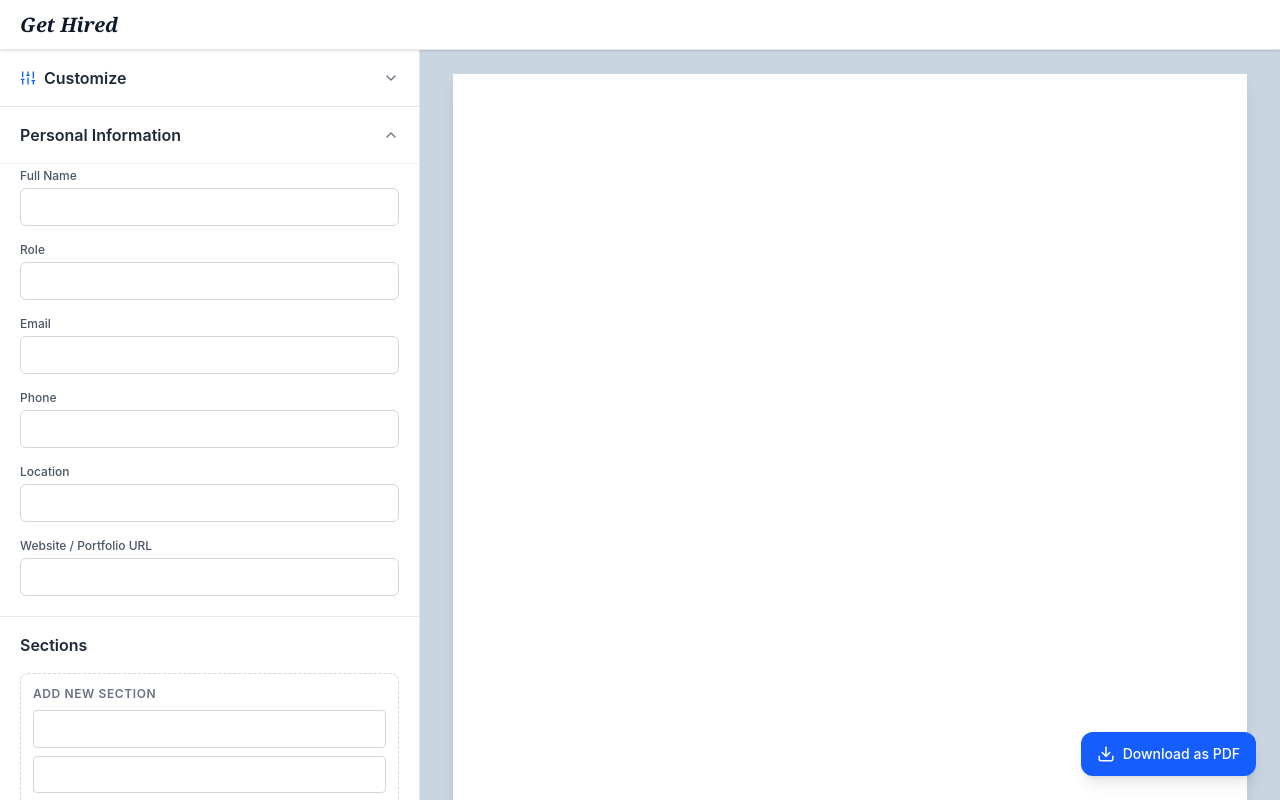
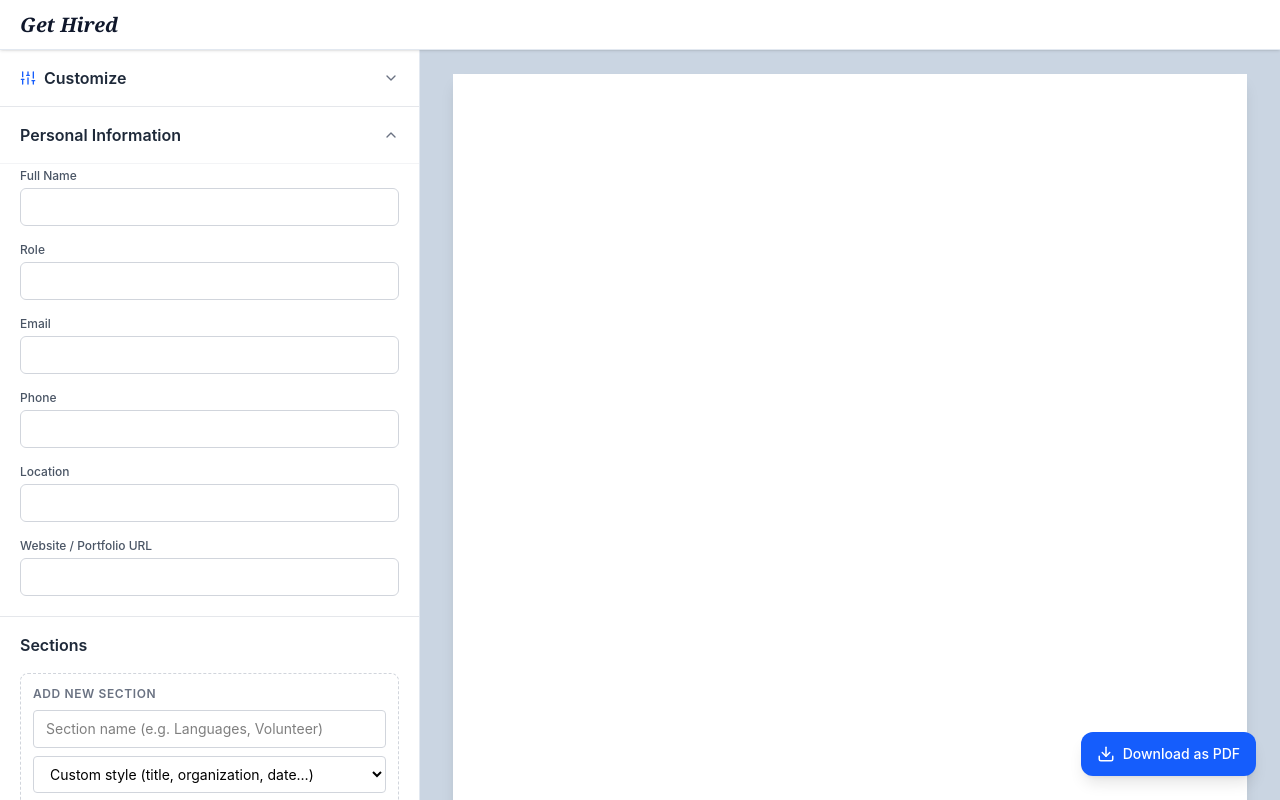
Before and after one commit to cgarave/get-hired-free-resume-builder, a Next.js app: page /editor in a window 1280 px wide. Built offline with nearby package versions, Linux system fonts and the light colour scheme.

Commit message:
temporary fix to global text-white issue

```diff
--- a/src/components/ResumeEditor.tsx
+++ b/src/components/ResumeEditor.tsx
@@ -234,7 +234,7 @@ export function ResumeEditor({
         </button>
 
         {personalOpen && (
-          <div className="px-5 pb-5 space-y-3 border-t border-gray-100">
+          <div className="px-5 pb-5 space-y-3 border-t border-gray-100 text-black"> {/* Added text-black to temporarily fix the global white text issue */}
             {(
               [
                 ['fullName', 'Full Name', 'text'],
@@ -265,7 +265,7 @@ export function ResumeEditor({
 
         <div className="space-y-2 mb-4">
           {data.sections.map((section) => (
-            <div key={section.id} className="border border-gray-200 rounded-lg overflow-hidden">
+            <div key={section.id} className="border border-gray-200 rounded-lg overflow-hidden text-black"> {/* Added text-black to temporarily fix the global white text issue */}
               {/* Section header */}
               <div className="flex items-center bg-gray-50 hover:bg-gray-100 transition-colors">
                 <button
@@ -349,7 +349,7 @@ export function ResumeEditor({
         </div>
 
         {/* Add new section */}
-        <div className="border border-dashed border-gray-300 rounded-lg p-3 space-y-2">
+        <div className="border border-dashed border-gray-300 rounded-lg p-3 space-y-2 text-black"> {/* Added text-black to temporarily fix the global white text issue */}
           <p className="text-xs font-semibold text-gray-500 uppercase tracking-wider">Add New Section</p>
           <input
             type="text"
```
